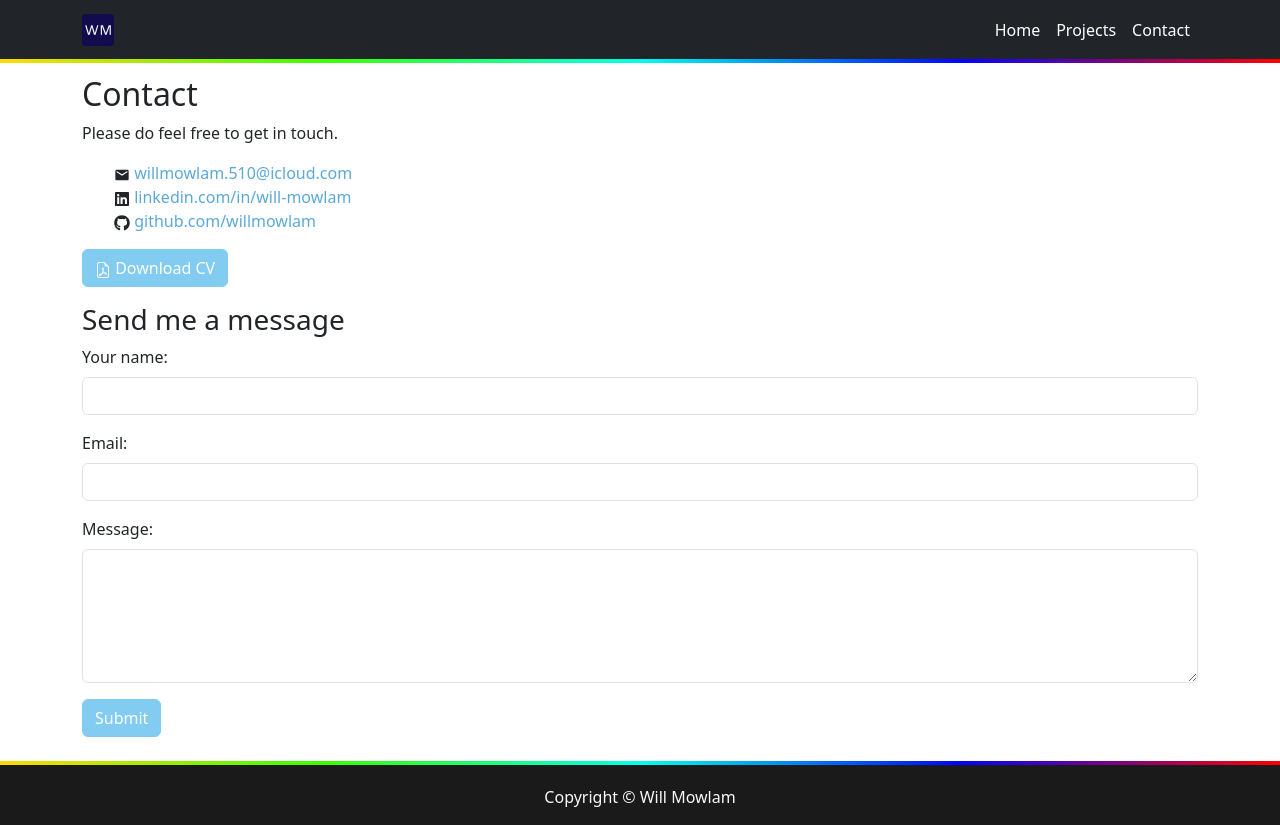
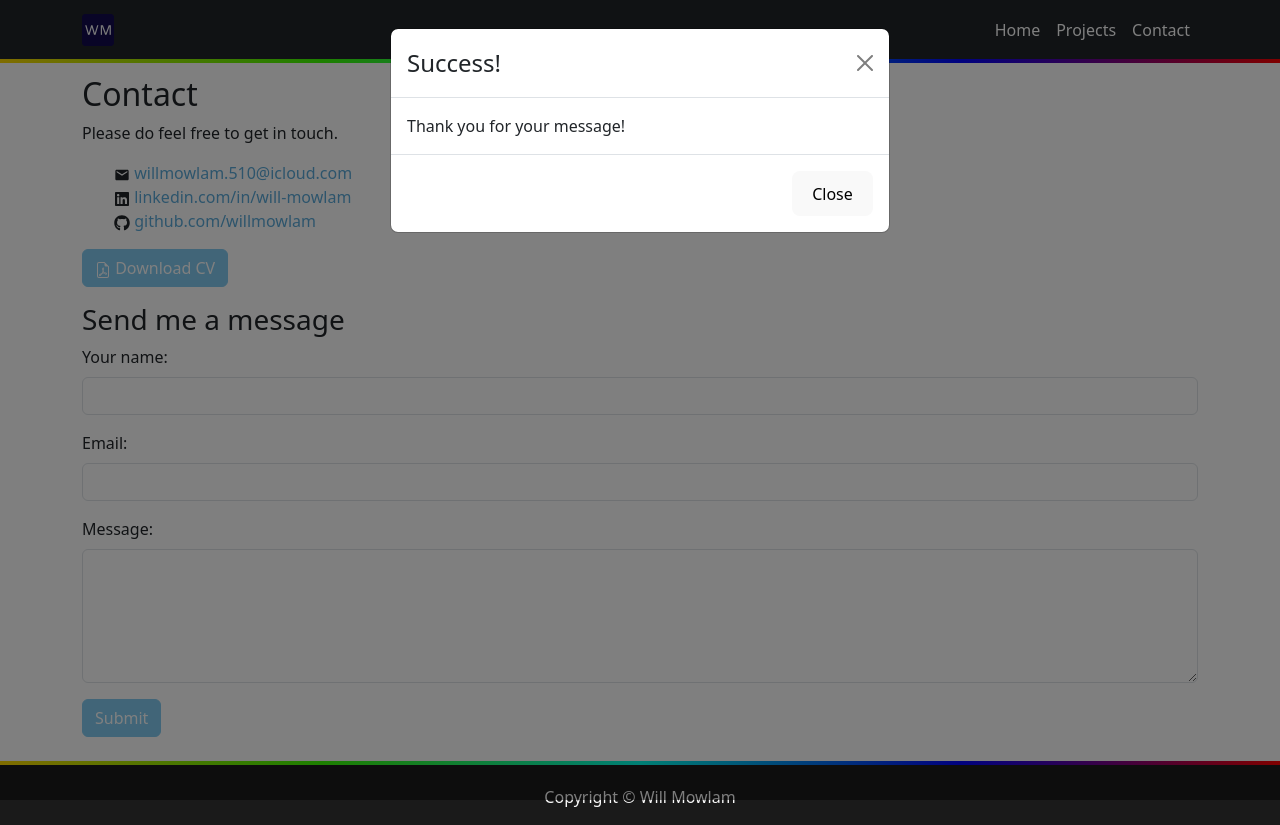
Before and after one commit to willmowlam/nebulus-react-portfolio, a React (Vite) app: page /contact in a window 1280 px wide. Both pictures are taken after typing "Sample", "name@example.com", "Sample" into the empty fields and a click on the button "Submit". Built offline with nearby package versions, Linux system fonts and the light colour scheme.

Commit message:
Add modal for success/error message

```diff
--- a/src/components/ContactForm/index.jsx
+++ b/src/components/ContactForm/index.jsx
@@ -1,8 +1,21 @@
 import { useState } from 'react';
 import Button from 'react-bootstrap/Button';
 import Form from 'react-bootstrap/Form';
+import Modal from 'react-bootstrap/Modal';
 
 function ContactForm() {
+
+  // Create state variables for modal visibility
+  const [showModal, setShowModal] = useState(false);
+
+  // Create state for the modal message
+  const [modalMessage, setModalMessage] = useState('');
+
+  // Create state for the modal title
+  const [modalTitle, setModalTitle] = useState('');
+
+  // Close the modal method
+  const handleCloseModal = () => setShowModal(false);
 
   // Create state variables for the form data
   const [formData, setFormData] = useState({
@@ -39,8 +52,16 @@ function ContactForm() {
       headers: { "Content-Type": "application/x-www-form-urlencoded" },
       body: encode({ "form-name": "contact", ...formData })
     })
-    .then(() => alert("Success!"))
-    .catch(error => alert(error));
+    .then(() => {
+      setModalTitle('Success!');
+      setModalMessage("Thank you for your message!");
+      setShowModal(true);
+    })
+    .catch(error => {
+      etModalTitle('Error');
+      setModalMessage(error);
+      setShowModal(true);
+    });
 
     // Reset form fields
     setFormData({
@@ -51,11 +72,8 @@ function ContactForm() {
   };
 
   return (
-    <form
-      name="contact"
-      onSubmit={handleFormSubmit}
-      className="mt-3"
-    >
+    <>
+      <form name="contact" onSubmit={handleFormSubmit} className="mt-3">
         <h3>Send me a message</h3>
         <Form.Group className="mb-3" controlId="name">
           <Form.Label>Your name:</Form.Label>
@@ -74,6 +92,17 @@ function ContactForm() {
 
         <Button variant="primary" type="submit">Submit</Button>
       </form>
+
+      <Modal show={showModal} onHide={handleCloseModal}>
+        <Modal.Header closeButton>
+          <Modal.Title>{modalTitle}</Modal.Title>
+        </Modal.Header>
+        <Modal.Body>{modalMessage}</Modal.Body>
+        <Modal.Footer>
+          <button onClick={handleCloseModal}>Close</button>
+        </Modal.Footer>
+      </Modal>
+    </>
   );
 }
 
```
Lines whose indentation alone changed are shown as unchanged.
